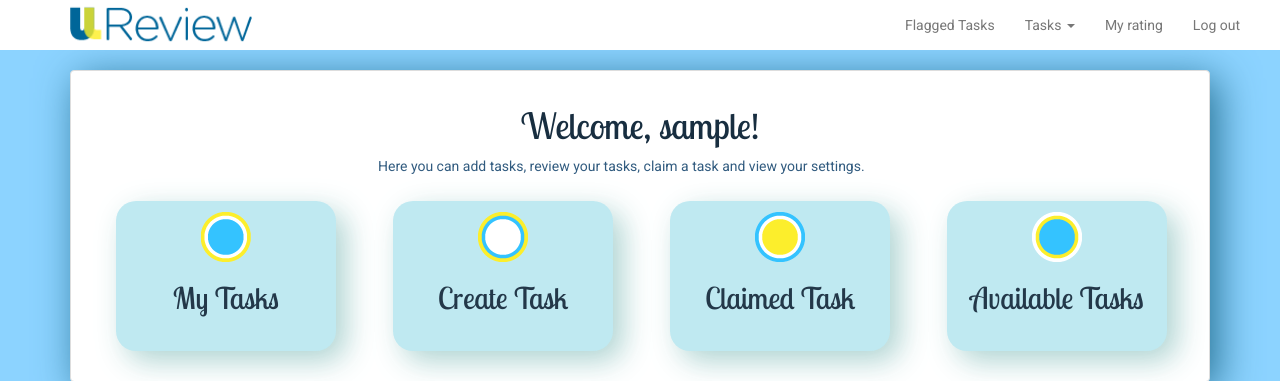
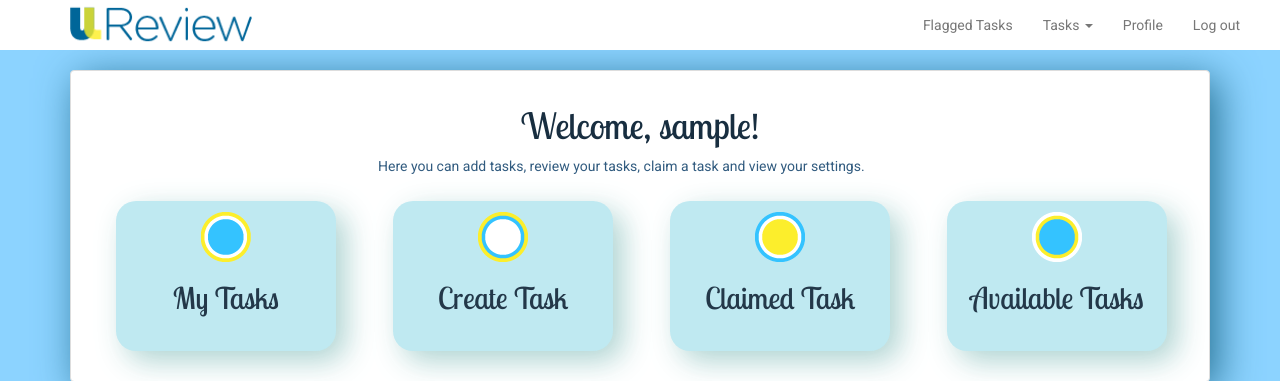
Before and after one commit to 10111778kmcm/WebDevProject, a PHP site: page /homePage.php in a window 1280 px wide. Shown: the top 381 px of the page. Run offline with PHP 8.4, Linux system fonts and the light colour scheme; the visitor is signed in with stand-in values (Sample User, id 1); data that the repository does not hold is empty.

Commit message:
Changed My rating button to Profile button

```diff
--- a/homePage.php
+++ b/homePage.php
@@ -76,7 +76,7 @@
     </li> -->
 
     <ul class="nav navbar-nav">
-      <li><a href="#LogOut">My rating</a></li>
+      <li><a href="profilePage.php">Profile</a></li>
     </ul>
 
     <ul class="nav navbar-nav navbar-right">
```
